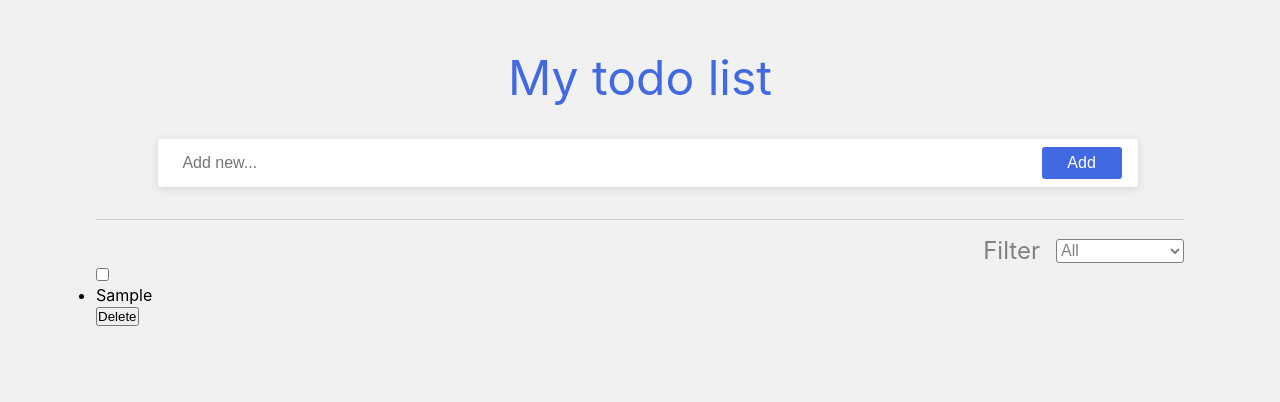
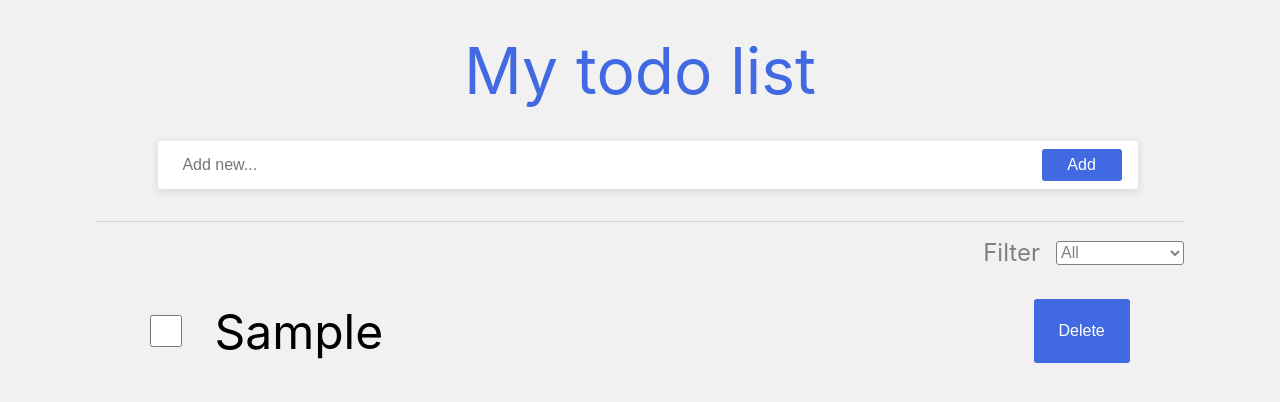
Before and after one commit to puzanovkirill/react-todo, a React (Create React App) app: page / in a window 1280 px wide. Both pictures are taken after typing "Sample" into the empty fields and a click on the button "Add". Shown: the top 402 px of the page. Built offline with nearby package versions, Linux system fonts and the light colour scheme; the HTML template or start-up script is replaced by a standard one.

Commit message:
feat: styling todo item

```diff
--- a/src/App.css
+++ b/src/App.css
@@ -5,7 +5,12 @@
 }
 
 body {
-    background-color: #f1f1f1 ;
+    background-color: #f1f1f1;
+}
+
+button {
+    border: none;
+    border-radius: 3px;
 }
 
 .App {
@@ -14,14 +19,14 @@ body {
 }
 
 .todo-form {
-    margin-top: 2rem;
+    margin-top: 2em;
     width: 100%;
 }
 
 header {
-    font-size: 3rem;
+    font-size: 4rem;
     text-align: center;
-    margin-top: 3rem;
+    margin-top: 2rem;
     color: royalblue;
 }
 
@@ -50,11 +55,9 @@ header {
     display: inline-block;
     margin-left: -6rem;
     background-color: royalblue;
-    border: none;
     height: 2rem;
     color: #fff;
     width: 5rem;
-    border-radius: 3px;
     font-size: 1rem;
     text-align: center;
     cursor: pointer;
@@ -100,3 +103,46 @@ hr {
 .filter:focus {
     outline: none;
 }
+
+.todo-list {
+    list-style: none;
+    width: 90%;
+    margin: auto;
+}
+
+.todo-check {
+    display: flex;
+    flex-direction: row;
+    align-items: center;
+}
+
+.todo-checkbox {
+    width: 2rem;
+    height: 2rem;
+    border: none;
+    border-radius: 3px;
+    margin-right: 2rem;
+}
+
+.todo {
+    display: flex;
+    justify-content: space-between;
+    margin-top: 2rem;
+}
+
+.todo-delete-btn {
+    width: 6rem;
+    background-color: royalblue;
+    height: 4rem;
+    font-size: 1rem;
+    color: #fff;
+}
+
+.todo-item {
+    font-size: 3rem;
+}
+
+.completed {
+    text-decoration: line-through;
+    color: gray;
+}
```
